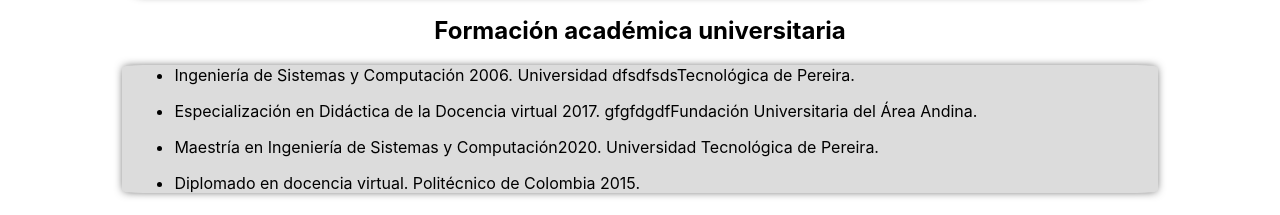
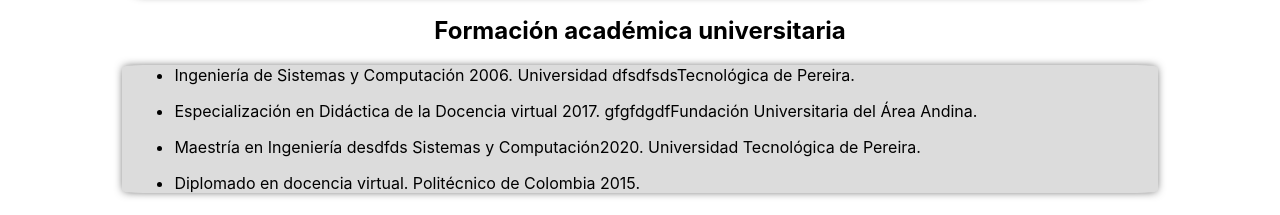
Before and after one commit to jorgeloaiza48/myCV, a React (Create React App) app: page / in a window 1280 px wide. Shown: the part 1880-2095 px from the top of the page. Built offline with nearby package versions, Linux system fonts and the light colour scheme.

Commit message:
arreglando

```diff
--- a/src/components/main/Main.js
+++ b/src/components/main/Main.js
@@ -39,7 +39,7 @@
         <ul>
           <li><p>Ingeniería de Sistemas y Computación 2006. Universidad dfsdfsdsTecnológica de Pereira.</p></li>
           <li><p>Especialización en Didáctica de la Docencia virtual 2017. gfgfdgdfFundación Universitaria del Área Andina. </p></li>
-          <li><p>Maestría en Ingeniería de Sistemas y Computación2020. Universidad Tecnológica de Pereira.</p></li>
+          <li><p>Maestría en Ingeniería desdfds Sistemas y Computación2020. Universidad Tecnológica de Pereira.</p></li>
           <li><p>Diplomado en docencia virtual. Politécnico de Colombia 2015.</p></li>
         </ul>
       </div>
```
